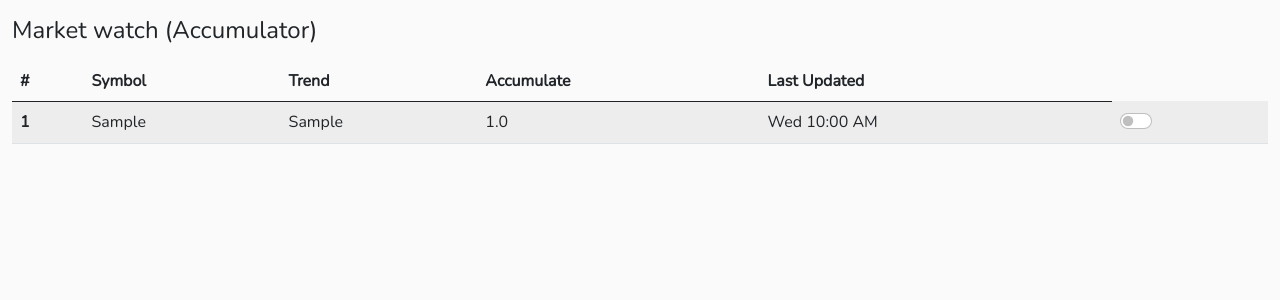
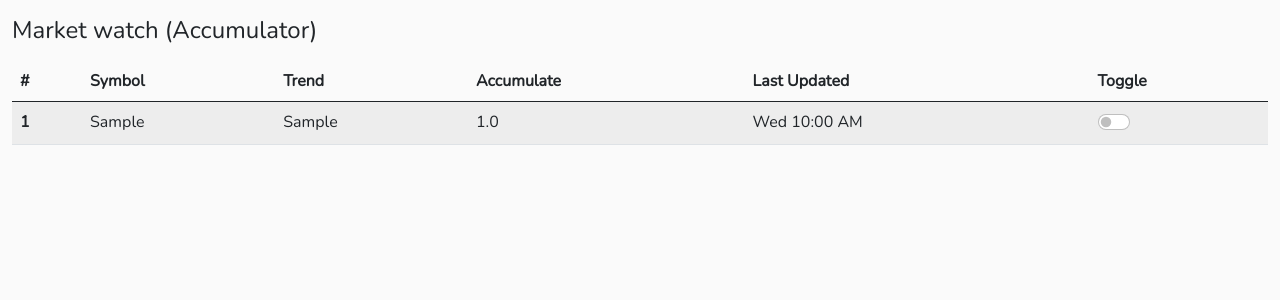
Before and after one commit to lennykioko/market-watch, a Flask app: page / in a window 1280 px wide. Shown: the top 300 px of the page. Run offline with Flask 2, Linux system fonts and the light colour scheme; tables that the repository leaves empty hold one stand-in row (values such as "Sample post").

Commit message:
Add Toggle header

```diff
--- a/templates/accumulator.html
+++ b/templates/accumulator.html
@@ -38,6 +38,7 @@
                     <th scope="col">Trend</th>
                     <th scope="col">Accumulate</th>
                     <th scope="col">Last Updated</th>
+                    <th scope="col">Toggle</th>
                 </tr>
             </thead>
             <tbody>
--- a/templates/index.html
+++ b/templates/index.html
@@ -38,6 +38,7 @@
                     <th scope="col">Trend</th>
                     <th scope="col">ATR</th>
                     <th scope="col">Last Updated</th>
+                    <th scope="col">Toggle</th>
                 </tr>
             </thead>
             <tbody>
```
